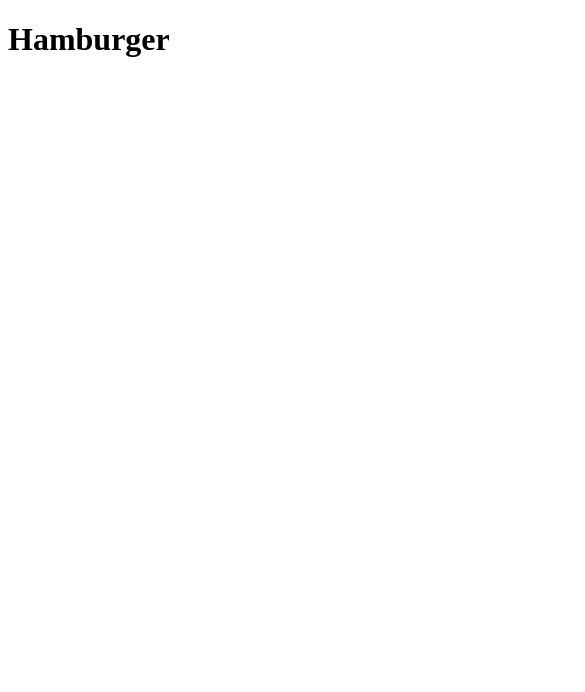
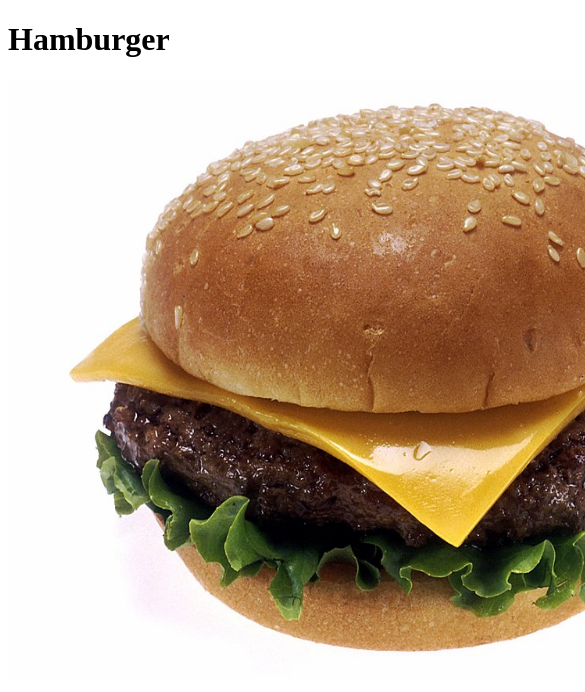
Before and after one commit to JustMrArgus/odin-recipes, a plain HTML site: page recipes/hamburger.html in a window 390 px wide. Shown: the top 692 px of the page, 585 px wide, since content can reach past the window. Drawn offline with Linux system fonts and the light colour scheme.

Commit message:
recipes/hamburger.html

```diff
--- a/recipes/hamburger.html
+++ b/recipes/hamburger.html
@@ -7,5 +7,6 @@
 </head>
 <body>
     <h1>Hamburger</h1>
+    <img src="../img/hamburger.jpg" alt="hamburger" height="600" width="800">
 </body>
 </html>
```
